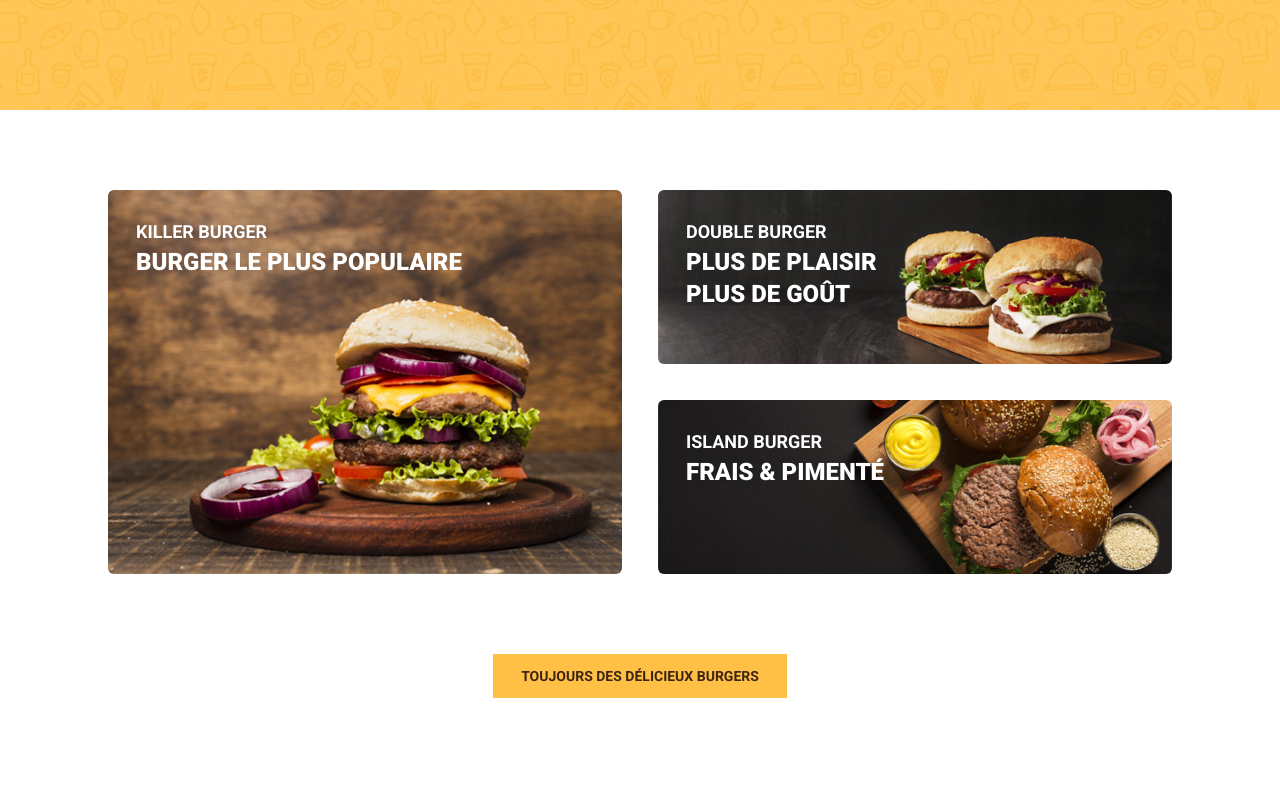
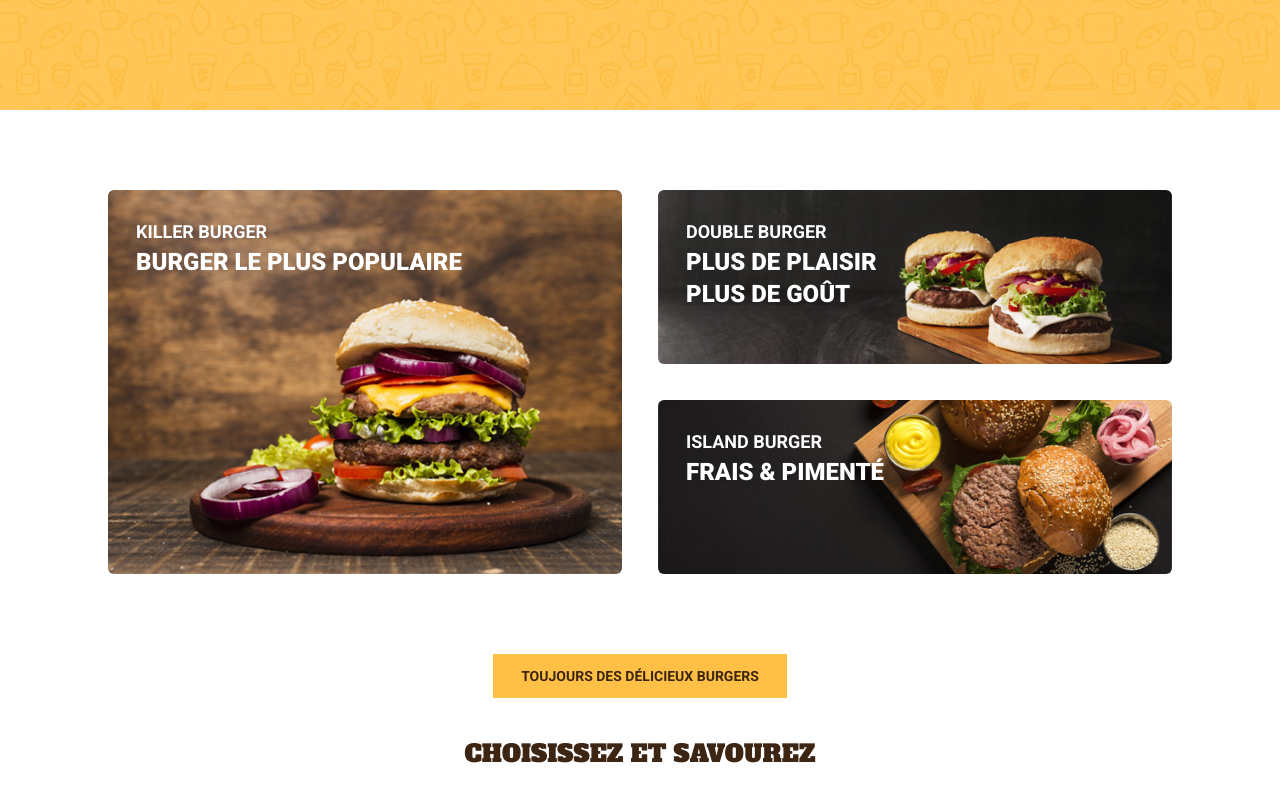
Before and after one commit to AurelienHouse/Veggie-House, a React (Vite) app: page / in a window 1280 px wide. Shown: the part 602-1392 px from the top of the page. Before the commit the page ends 1320 px from the top, so only its background shows below. Built offline with nearby package versions, Linux system fonts and the light colour scheme.

Commit message:
🎨 Heading: create conditions

```diff
--- /dev/null
+++ b/src/components/elements/DisplayTitles/Heading.jsx
@@ -0,0 +1,56 @@
+/* eslint-disable react/prop-types */
+/* eslint-disable no-unused-vars */
+
+export default function Heading(props) {
+
+const {
+    children,
+    variant,
+    theme,                                          // notion de style
+    display                                         // colors
+
+} = props;
+
+const classDefault = "mt-5 uppercase"
+let font, color
+
+    switch (theme) {
+        case "secondary": font ="font-secondary"
+
+            break;
+
+        default: "tracking-tighter"
+            break;
+                    }
+
+    switch (display) {
+        case "gray": font = "text-gray-600"
+
+            break;
+
+        default: color = "text-secondary"
+            break;
+    }
+
+    switch (variant) {
+        case "h3":
+            return (
+                <div className="flex items-center justify-center my-5">
+                    <h3 className={`text-2xl ${classDefault} ${font} ${color}`}>
+                        {children}
+                    </h3>
+                </div>
+            )
+            default:
+            return (
+                <div className="flex items-center justify-center my-5">
+                    <h2 className={`${theme === "secondary" ? "text-5xl" : "text-3xl" } ${classDefault} ${font} ${color}`}>
+                        {children}
+                    </h2>
+                </div>
+            )
+
+                    }
+
+
+}
--- a/src/components/marketing/pageSections/Products.jsx
+++ b/src/components/marketing/pageSections/Products.jsx
@@ -1,13 +1,19 @@
 import Container from "../../elements/Container";
+import Heading from "../../elements/DisplayTitles/Heading";
 import HeadingTitle from "../../elements/DisplayTitles/HeadingTitle";
 
 export default function Products() {
   return (
     <Container>
+
         <HeadingTitle variant='h3'>
             Toujours des délicieux Burgers
+        </HeadingTitle>
 
-        </HeadingTitle>
+        <Heading variant = "h3" theme = "secondary">
+            Choisissez et savourez
+        </Heading>
+
     </Container>
 
   )
```
